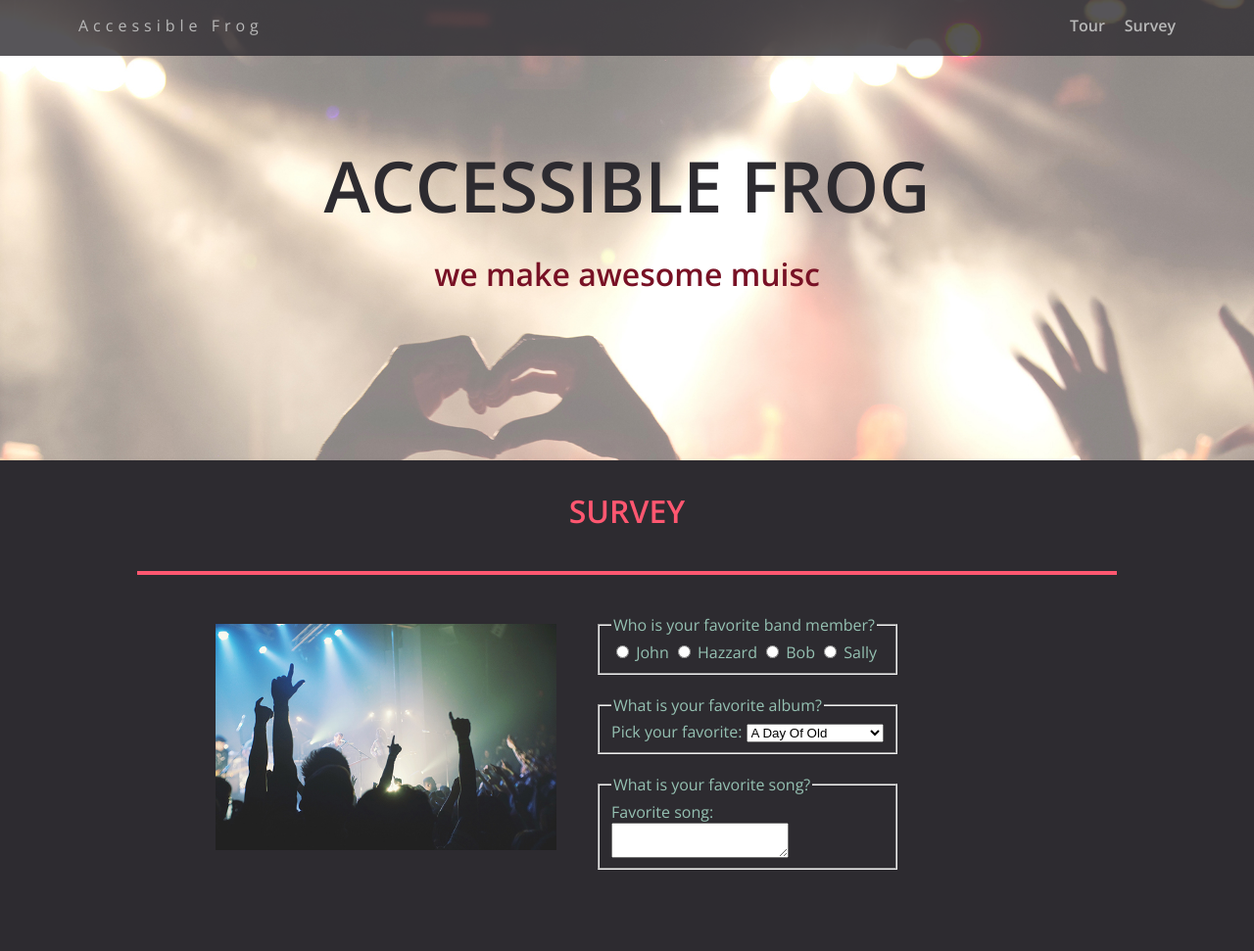
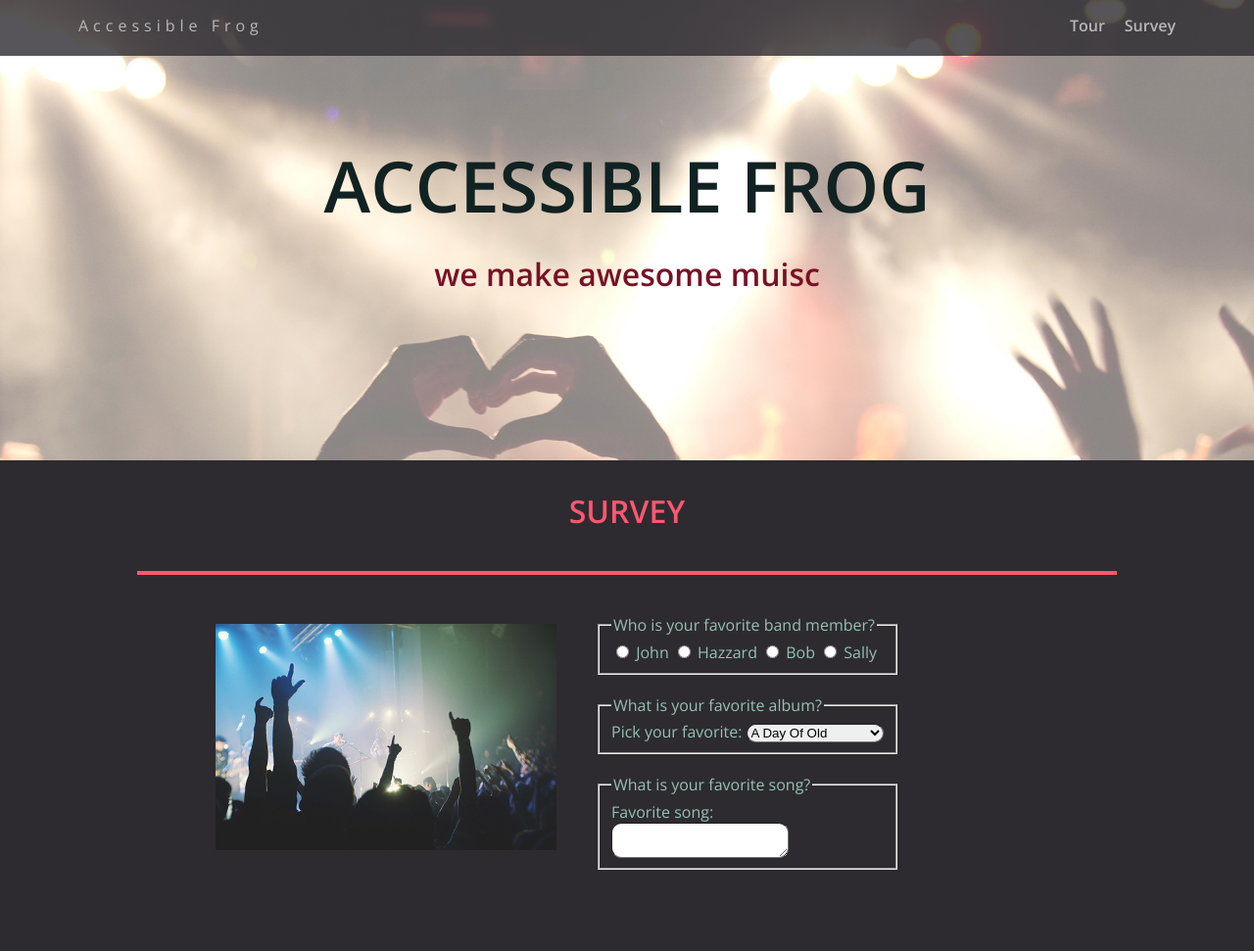
Before and after one commit to chadross0528/Project-8-Accessibility-Refactor, a plain HTML site: page survey.html in a window 1280 px wide. Shown: the top 971 px of the page at 98% size. Drawn offline with nearby package versions, Linux system fonts and the light colour scheme.

Commit message:
changes to header colors and input focus

```diff
--- a/css/styles.css
+++ b/css/styles.css
@@ -72,7 +72,7 @@ header {
 }
 
 header h2{
-  color: #2d2b30;
+  color: #122;
   font-size: 4.5em;
   margin-top: 80px;
   margin-bottom: 20px;
--- a/css/survey.css
+++ b/css/survey.css
@@ -42,6 +42,24 @@ button:focus {
 
 }
 
+select#albums,
+textarea#text,
+input#name,
+input#email,
+input#retype {
+  border-radius: 10px;
+  border-style: inset;
+}
+
+select#albums:focus,
+textarea#text:focus,
+input#name:focus,
+input#email:focus,
+input#retype:focus {
+  border-color: hsl(351, 101%, 67%);
+  border-width: 3px;
+}
+
 
 /* Styles for larger screens */
 @media screen and (min-width: 840px) {
```
